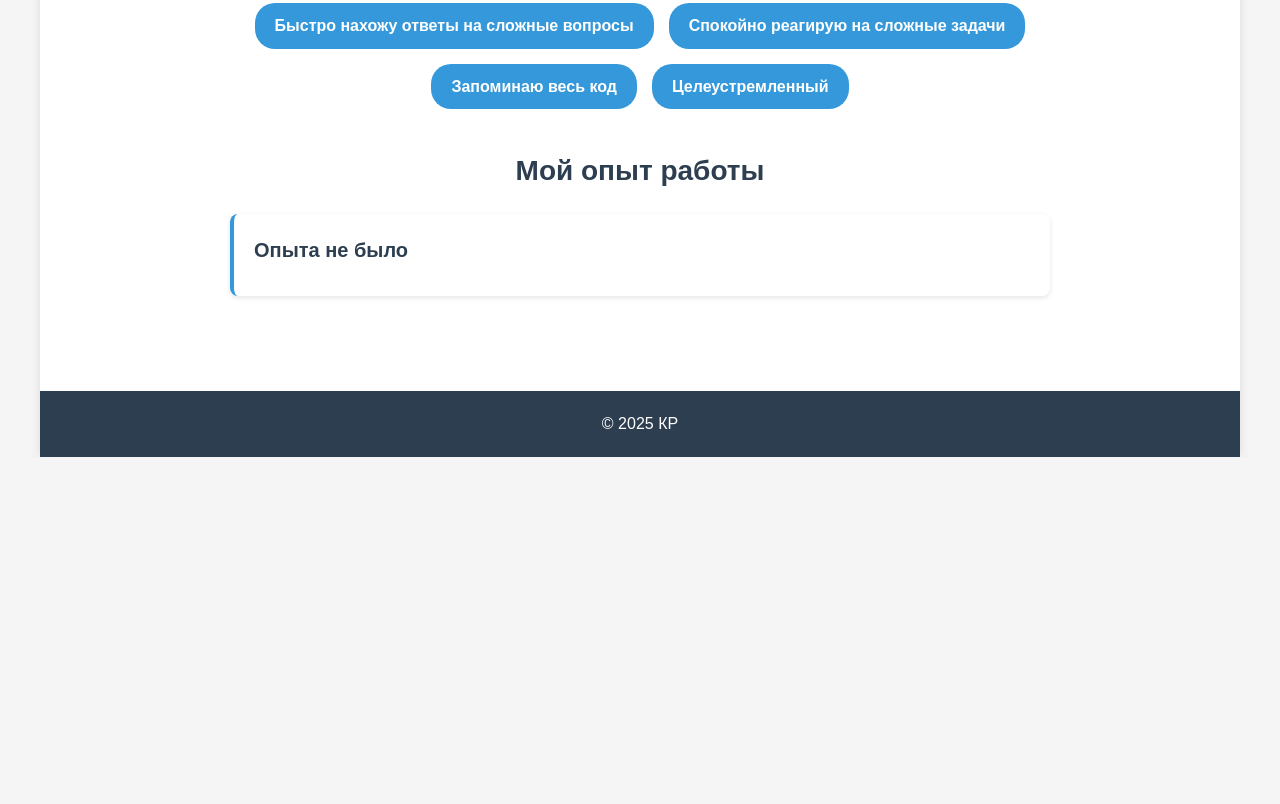
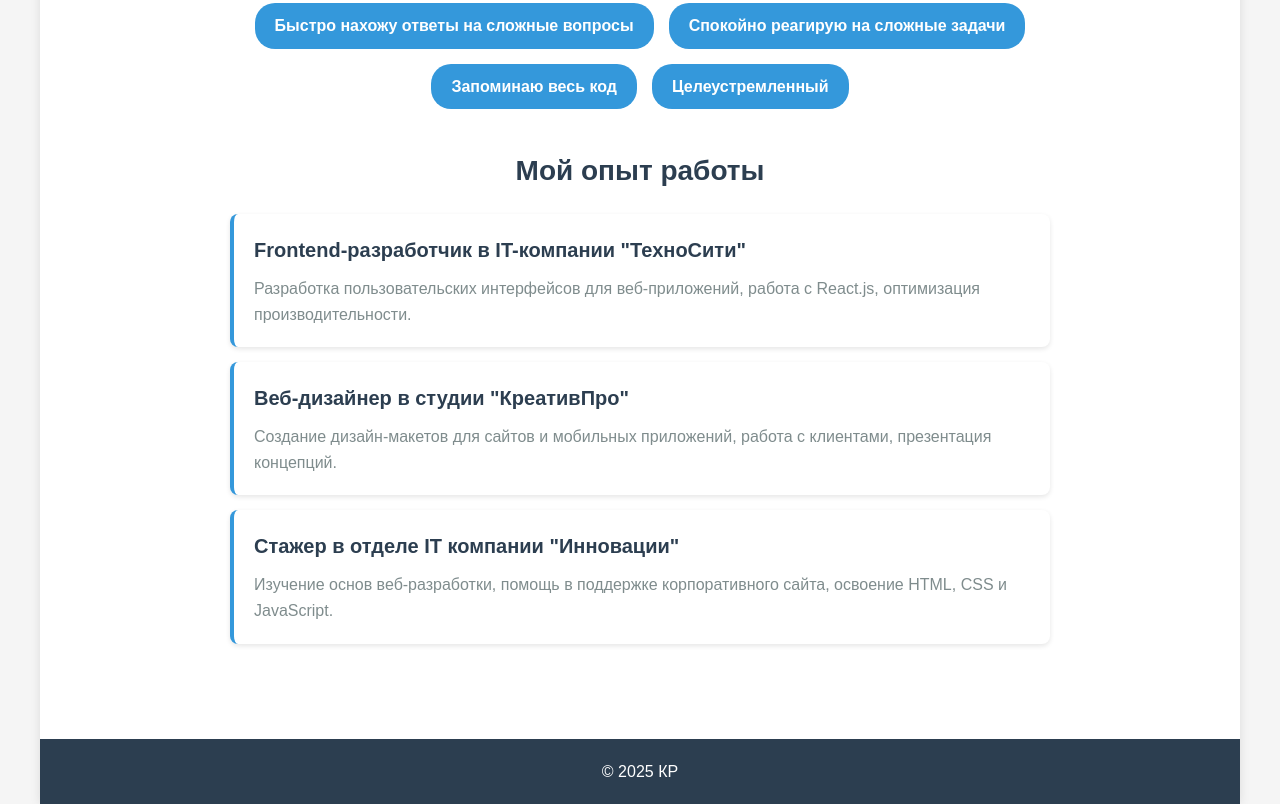
Before and after one commit to Git867867/Front-and-Back, a plain HTML site: page index.html in a window 1280 px wide. Shown: the part 799-1603 px from the top of the page. Before the commit the page ends 1256 px from the top, so only its background shows below. Drawn offline with Linux system fonts and the light colour scheme.

Commit message:
Update index.html

```diff
--- a/index.html
+++ b/index.html
@@ -42,8 +42,16 @@
             <div class="experience-section">
                 <h2 class="section-title">Мой опыт работы</h2>
                 <div class="experience-card">
-                    <h3 class="experience-title">Опыта не было</h3>
-                    <p class="experience-desc"></p>
+                    <h3 class="experience-title">Frontend-разработчик в IT-компании "ТехноСити"</h3>
+                    <p class="experience-desc">Разработка пользовательских интерфейсов для веб-приложений, работа с React.js, оптимизация производительности.</p>
+                </div>
+                <div class="experience-card">
+                    <h3 class="experience-title">Веб-дизайнер в студии "КреативПро"</h3>
+                    <p class="experience-desc">Создание дизайн-макетов для сайтов и мобильных приложений, работа с клиентами, презентация концепций.</p>
+                </div>
+                <div class="experience-card">
+                    <h3 class="experience-title">Стажер в отделе IT компании "Инновации"</h3>
+                    <p class="experience-desc">Изучение основ веб-разработки, помощь в поддержке корпоративного сайта, освоение HTML, CSS и JavaScript.</p>
                 </div>
             </div>
         </div>
```
